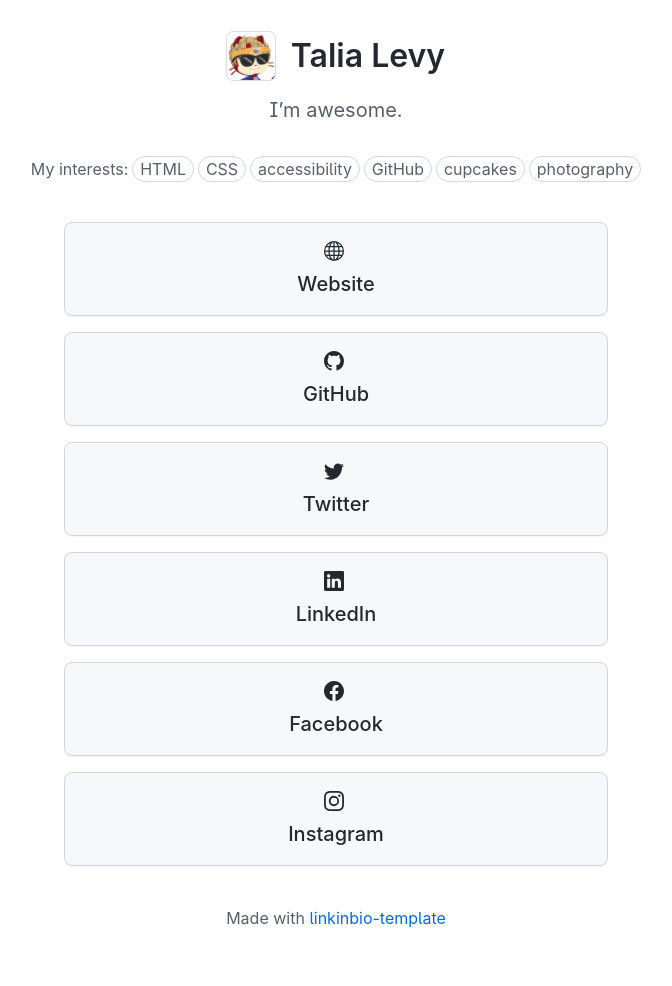
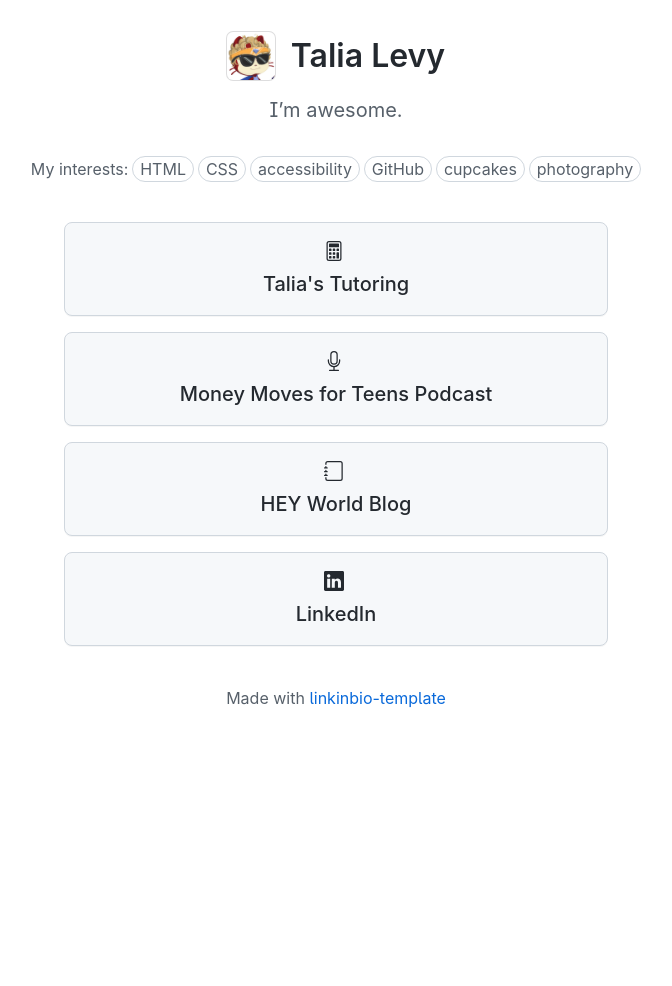
Before and after one commit to tslevy/linkinbio, a Jekyll site: the page built from index.md, in a window 1280 px wide. Shown: the whole page, without its empty margins (304-976 px from the left). Built offline with Jekyll 4.4.1, drawn with Linux system fonts in a browser that asks for light colours; our own code applies the rules of GitHub Pages for plain Markdown files; after the commit the page ends 900 px from its top, so only the background shows below that.

Commit message:
Update links.yml

```diff
--- a/_data/links.yml
+++ b/_data/links.yml
@@ -1,18 +1,12 @@
-- text: Website
-  url: https://www.google.com/
-  icon: globe
-- text: GitHub
-  url: https://github.com/
-  icon: github
-- text: Twitter
-  url: https://www.twitter.com/
-  icon: twitter
+- text: Talia's Tutoring
+  url: https://taliastutoring.com/
+  icon: calculator
+- text: Money Moves for Teens Podcast
+  url: https://pglevy.github.io/mm4t-site/
+  icon: mic
+- text: HEY World Blog
+  url: https://world.hey.com/talia
+  icon: journal
 - text: LinkedIn
   url: https://www.linkedin.com/
   icon: linkedin
-- text: Facebook
-  url: https://www.facebook.com/
-  icon: facebook
-- text: Instagram
-  url: https://www.instagram.com/
-  icon: instagram
```
